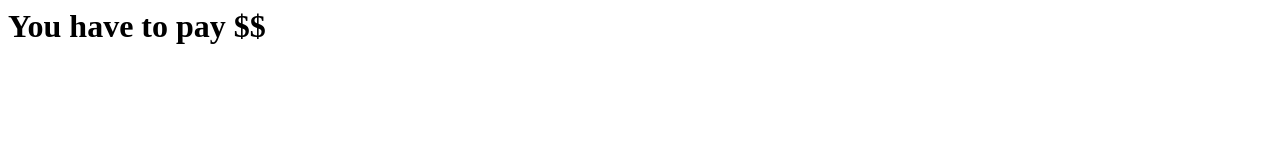
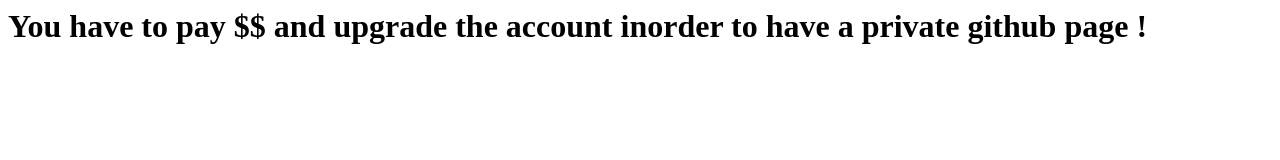
Before and after one commit to Xx-AmrHossam-xX/githubPage-3, a plain HTML site: page index.html in a window 1280 px wide. Drawn offline with Linux system fonts and the light colour scheme.

Commit message:
Update index.html

```diff
--- a/index.html
+++ b/index.html
@@ -1 +1 @@
-<h1>You have to pay <bold>$$</bold and upgrade the account inorder to have a private github page !</h1>
+<h1>You have to pay <b>$$</b> and upgrade the account inorder to have a private github page !</h1>
```
